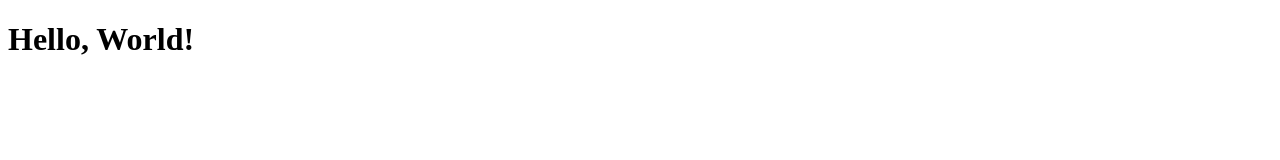
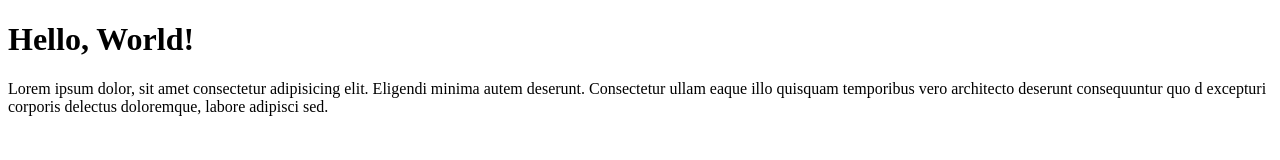
Before and after one commit to sandrorios/Project1, a plain HTML site: page index.html in a window 1280 px wide. Drawn offline with Linux system fonts and the light colour scheme.

Commit message:
Added a class of a container to the index file

```diff
--- a/index.html
+++ b/index.html
@@ -7,6 +7,25 @@
     <title>Document</title>
 </head>
 <body>
+    <div class="container">
     <h1>Hello, World!</h1>
+    <p>Lorem ipsum dolor,
+     sit amet consectetur
+     adipisicing elit.
+     Eligendi minima autem
+     deserunt. Consectetur
+     ullam eaque illo quisquam
+     temporibus vero architecto
+      deserunt consequuntur quo
+      d excepturi corporis delectus
+      doloremque, labore adipisci sed.
+    </p>
+
+
+
+
+
+
+    </div>
 </body>
 </html>
```
